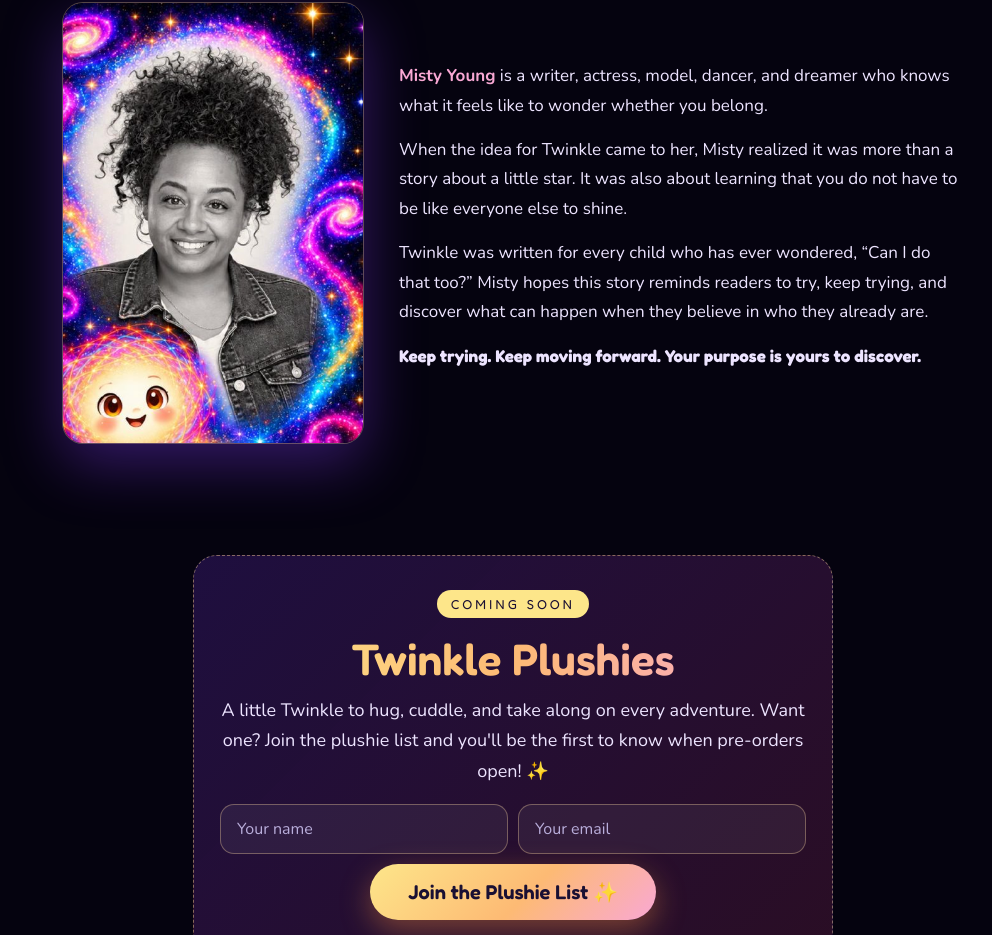
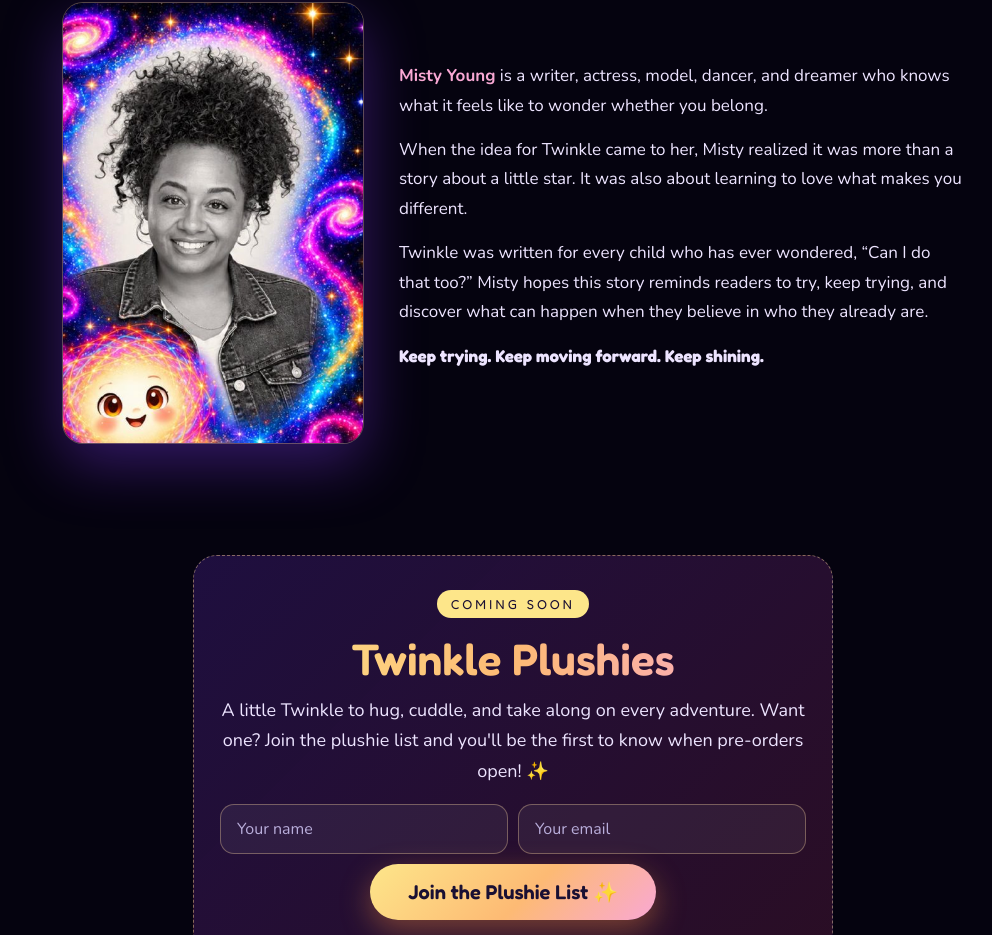
Before and after one commit to mistymarie3/readtwinkle, a plain HTML site: page index.html in a window 1280 px wide. Shown: the part 3498-4433 px from the top of the page, without its empty margins (127-1119 px from the left). Drawn offline with nearby package versions, Linux system fonts and the light colour scheme.

```diff
--- a/index.html
+++ b/index.html
@@ -191,9 +191,9 @@ footer{text-align:center;padding:20px 20px 40px;font-size:13px;color:#A99BD6}
       <img loading="lazy" decoding="async" src="author.jpg" alt="Misty Young, author of Twinkle">
       <div>
         <p><span class="name">Misty Young</span> is a writer, actress, model, dancer, and dreamer who knows what it feels like to wonder whether you belong.</p>
-        <p>When the idea for Twinkle came to her, Misty realized it was more than a story about a little star. It was also about learning that you do not have to be like everyone else to shine.</p>
+        <p>When the idea for Twinkle came to her, Misty realized it was more than a story about a little star. It was also about learning to love what makes you different.</p>
         <p>Twinkle was written for every child who has ever wondered, &ldquo;Can I do that too?&rdquo; Misty hopes this story reminds readers to try, keep trying, and discover what can happen when they believe in who they already are.</p>
-        <p class="soar">Keep trying. Keep moving forward. Your purpose is yours to discover.</p>
+        <p class="soar">Keep trying. Keep moving forward. Keep shining.</p>
       </div>
     </div>
   </div>
```
